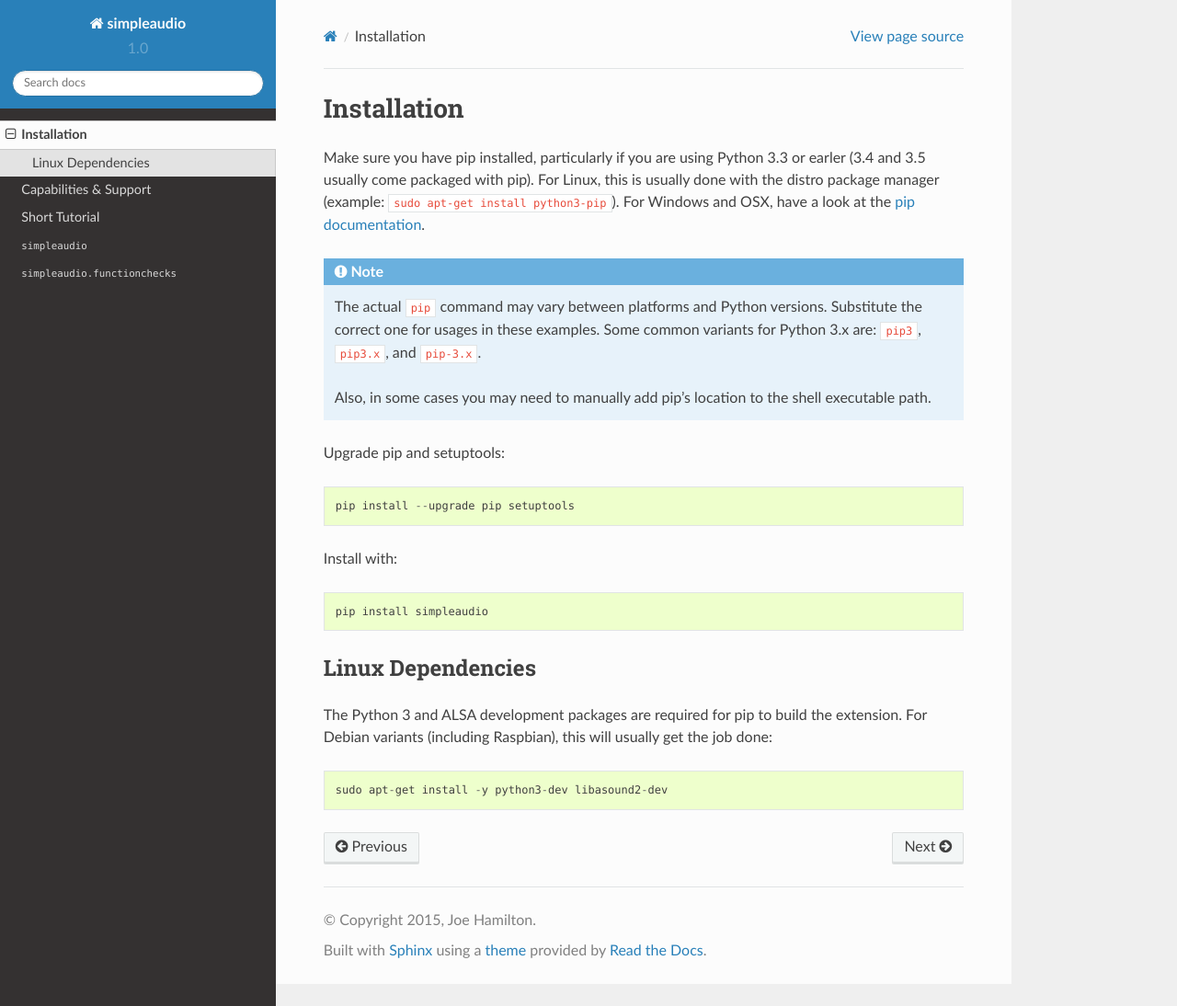
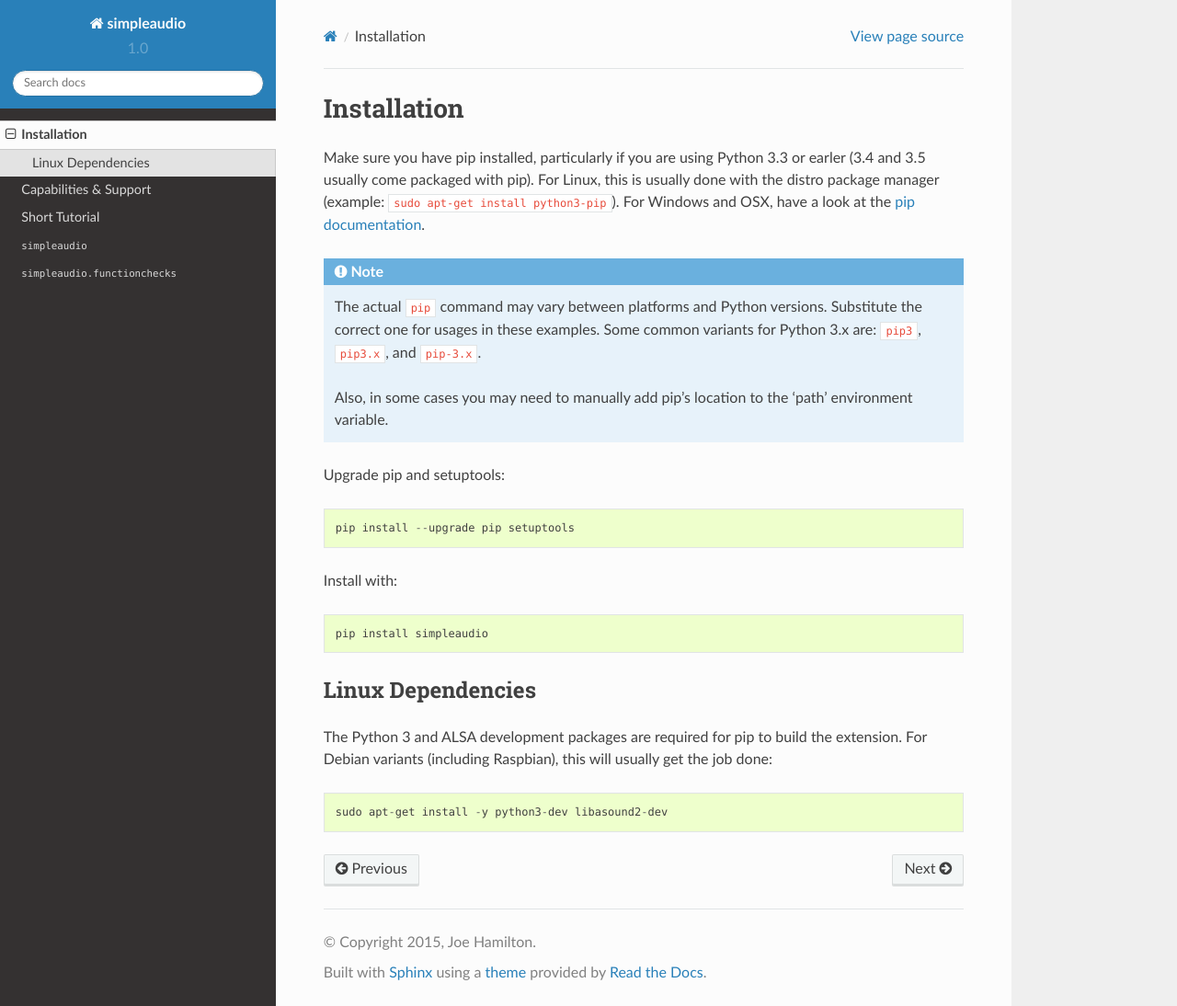
Before and after one commit to hamiltron/py-simple-audio, a Sphinx documentation site: the page built from docs/installation.rst, in a window 1280 px wide and 1094 px high. Shown: the whole window at 92% size. Built offline with Sphinx 7.4.7 and the Read the Docs theme 2.0.0, drawn with Linux system fonts in a browser that asks for light colours.

Commit message:
doc updates

```diff
--- a/docs/installation.rst
+++ b/docs/installation.rst
@@ -16,7 +16,7 @@ the `pip documentation <http://pip.readthedocs.org>`_.
    variants for Python 3.x are: ``pip3``, ``pip3.x``, and ``pip-3.x``.
 
    Also, in some cases you may need to manually add pip's location
-   to the shell executable path.
+   to the 'path' environment variable.
 
 Upgrade pip and setuptools::
 
```
